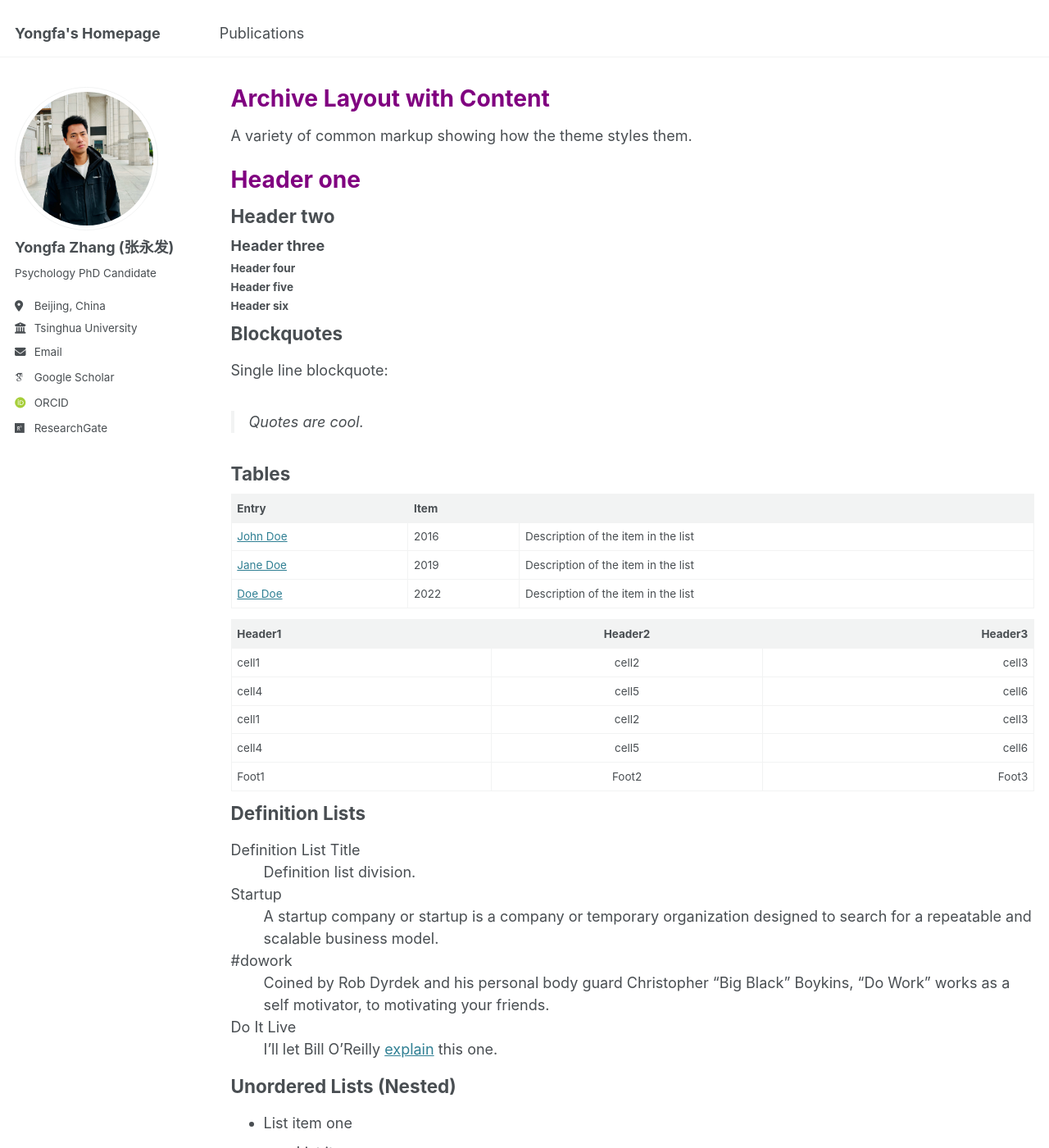
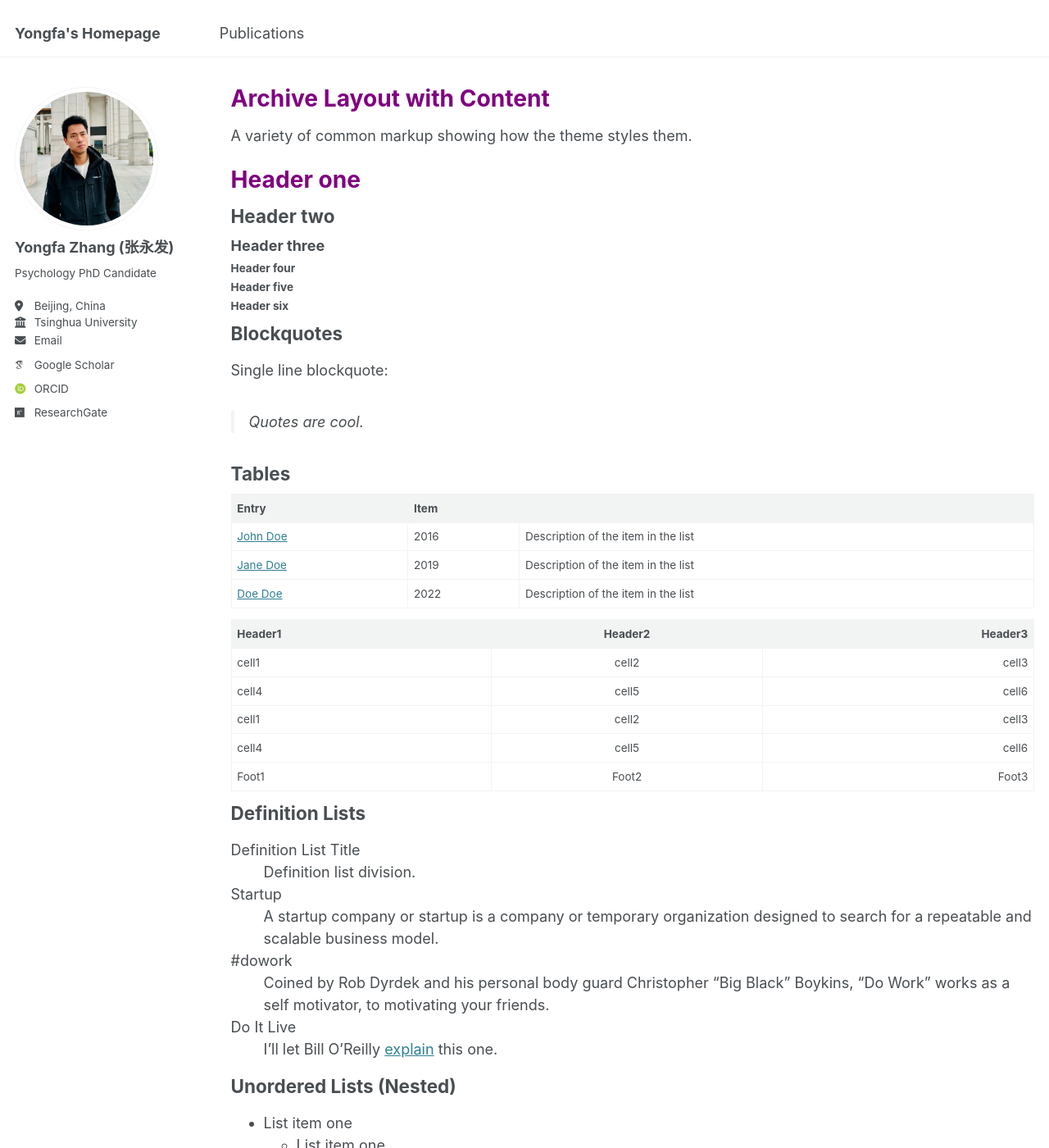
Before and after one commit to zyf09/zyf09.github.io, a Jekyll site: the page built from _pages/archive-layout-with-content.md, in a window 1280 px wide and 1400 px high. Shown: the whole window at 82% size. Built offline with Jekyll 4.4.1, drawn with Linux system fonts in a browser that asks for light colours; some web fonts are replaced.

Commit message:
Update _base.scss

```diff
--- a/_sass/layout/_base.scss
+++ b/_sass/layout/_base.scss
@@ -170,12 +170,12 @@ hr {
 
 ul li,
 ol li {
-  margin-bottom: 0.5em;
+  //margin-bottom: 0.5em;
 }
 
 li ul,
 li ol {
-  margin-top: 0.5em;
+  //margin-top: 0.5em;
 }
 
 /*
```
